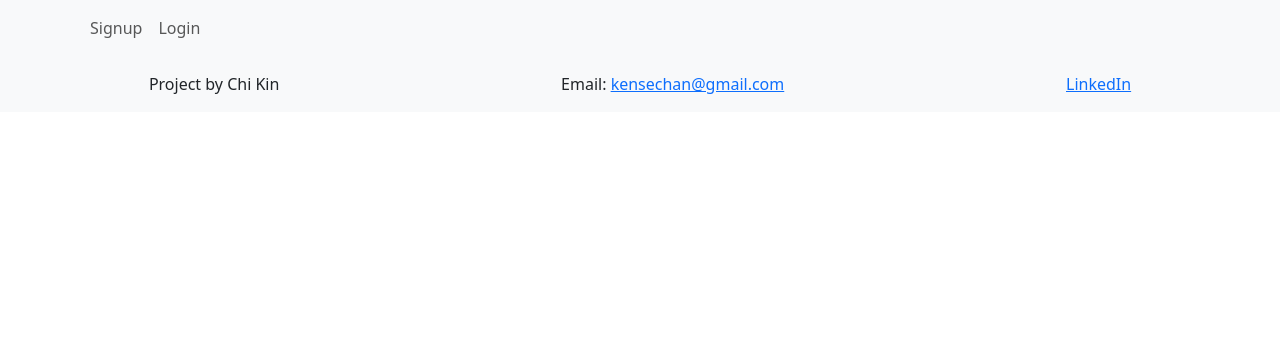
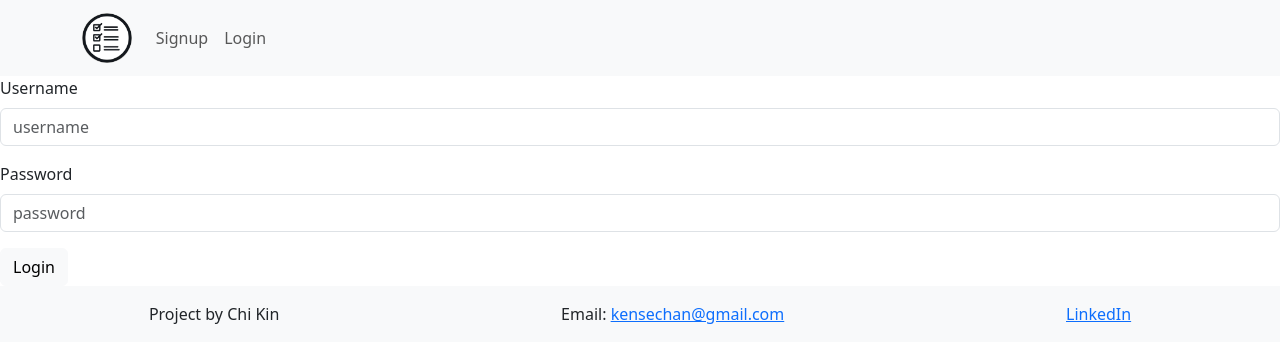
Before and after one commit to cckinwest/todolist-with-calendar-and-notification, a React (Create React App) app in the folder client/: page / in a window 1280 px wide. Shown: the top 362 px of the page. Built offline with nearby package versions, Linux system fonts and the light colour scheme.

Commit message:
add an icon for the app

```diff
--- a/client/src/App.js
+++ b/client/src/App.js
@@ -12,6 +12,7 @@ function App() {
         <Header />
         <div className="pageContainer">
           <Routes>
+            <Route exact path="/" element={<LoginForm />} />
             <Route exact path="/dashboard" element={<Dashboard />} />
             <Route exact path="/signup" element={<SignupForm />} />
             <Route exact path="/login" element={<LoginForm />} />
--- a/client/src/components/Header/index.js
+++ b/client/src/components/Header/index.js
@@ -1,7 +1,8 @@
 import React from "react";
 import { jwtDecode } from "jwt-decode";
+import icon from "../../assets/todolistIcon.jpg";
 
-import { Container, Nav, Navbar, Button } from "react-bootstrap";
+import { Container, Nav, Navbar, Button, Image } from "react-bootstrap";
 
 const Header = () => {
   const token = localStorage.getItem("token");
@@ -19,6 +20,9 @@ const Header = () => {
   return (
     <Navbar expand="lg" className="bg-light">
       <Container>
+        <Navbar.Brand>
+          <Image src={icon} roundedCircle style={{ height: "50px" }} />
+        </Navbar.Brand>
         <Navbar.Toggle aria-controls="basic-navbar-nav" />
         <Navbar.Collapse id="basic-navbar-nav">
           <Nav className="me-auto">
```
Also changed, not shown: client/src/assets/todolistIcon.jpg (added).
